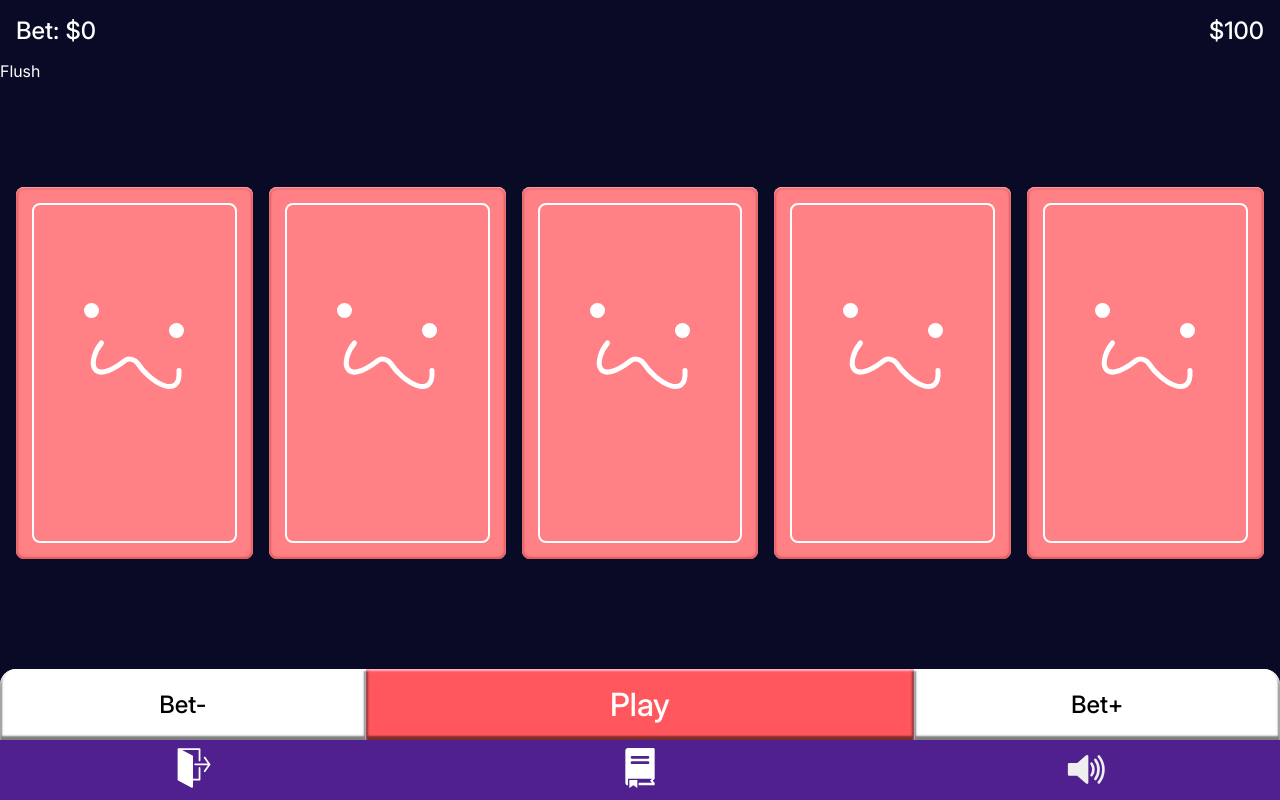
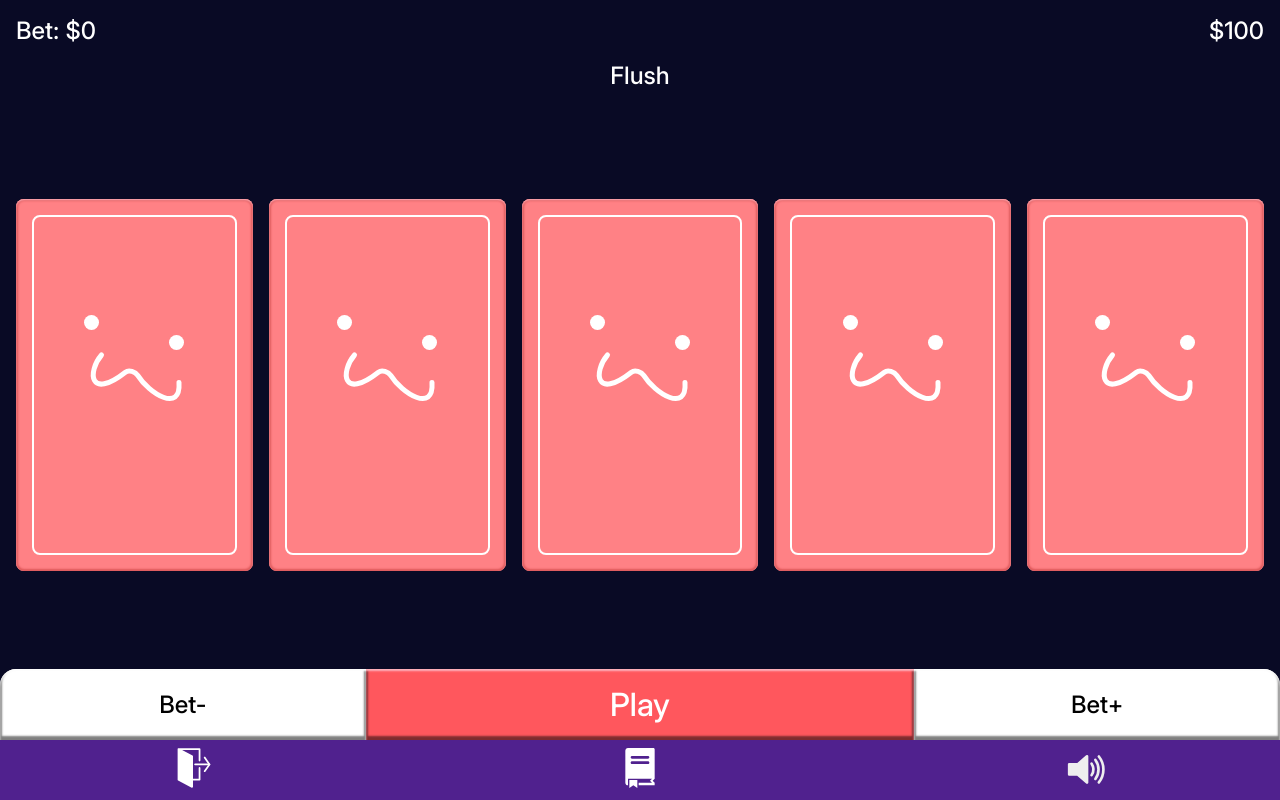
Before and after one commit to StoffenToffen/Video-Poker, a React (Vite) app: page /game in a window 1280 px wide. Built offline with nearby package versions, Linux system fonts and the light colour scheme.

Commit message:
style: Styled poker-hand text

```diff
--- a/src/pages/GamePage.css
+++ b/src/pages/GamePage.css
@@ -4,6 +4,13 @@
   padding: 1rem;
   font-size: 1.5rem;
   font-weight: 500;
+}
+
+.poker-hand {
+  text-align: center;
+  font-size: 1.5rem;
+  font-weight: 500;
+  height: 2rem;
 }
 
 .cards-container {
@@ -94,6 +101,7 @@
 .controls {
   position: fixed;
   bottom: 3.75rem;
+  z-index: 10;
   display: grid;
   grid-template-columns: 1fr 1.5fr 1fr;
   width: 100%;
--- a/src/pages/GamePage.tsx
+++ b/src/pages/GamePage.tsx
@@ -76,7 +76,7 @@ const Game = () => {
 				<span>${player.balance}</span>
 			</div>
 
-			{getPlayerHand(hand)}
+			<div className="poker-hand">{getPlayerHand(hand)}</div>
 
 			<div className="cards-container">
 				<div className="cards">
```
